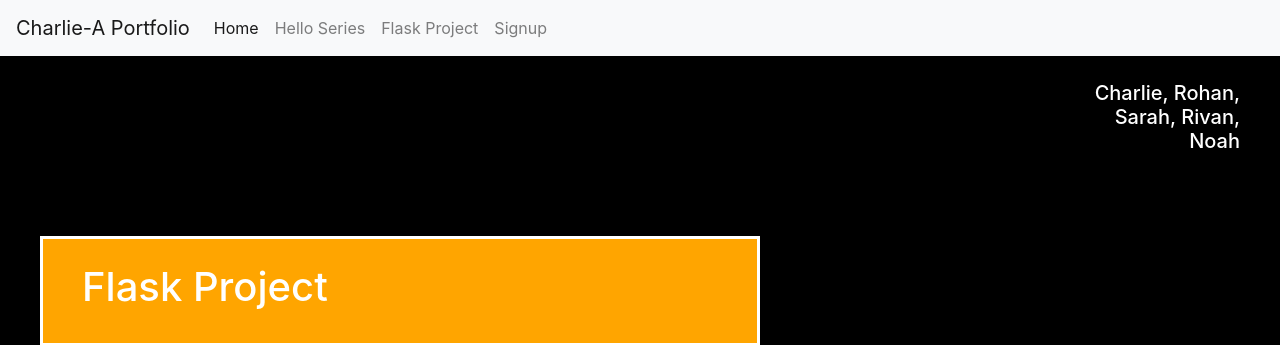
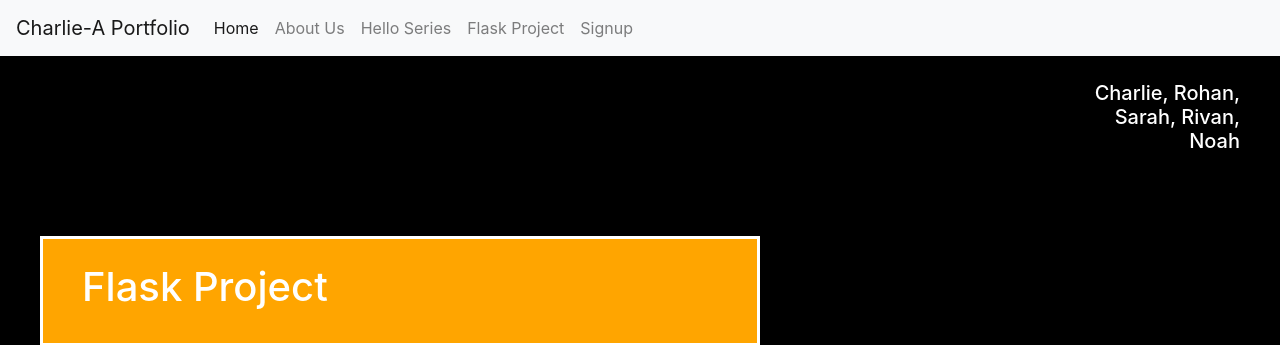
Before and after one commit to NoahPidding/Portfolioflask, a Flask app: page /flask/ in a window 1280 px wide. Shown: the top 345 px of the page. Run offline with Flask 2, Linux system fonts and the light colour scheme; some libraries are stand-ins or nearby versions.

Commit message:
Update base.html

```diff
--- a/templates/base.html
+++ b/templates/base.html
@@ -54,6 +54,7 @@
       <div class="collapse navbar-collapse" id="navbarNavAltMarkup">
         <div class="navbar-nav">
             <a class="nav-link active" href="/">Home <span class="sr-only">(current)</span></a>
+	    <a class="nav-link" href="/playlist">About Us</a>
             <a class="nav-link" href="/hello">Hello Series</a>
             <a class="nav-link" href="/flask">Flask Project</a>
             <a class="nav-link" href="/signup">Signup</a>
```
